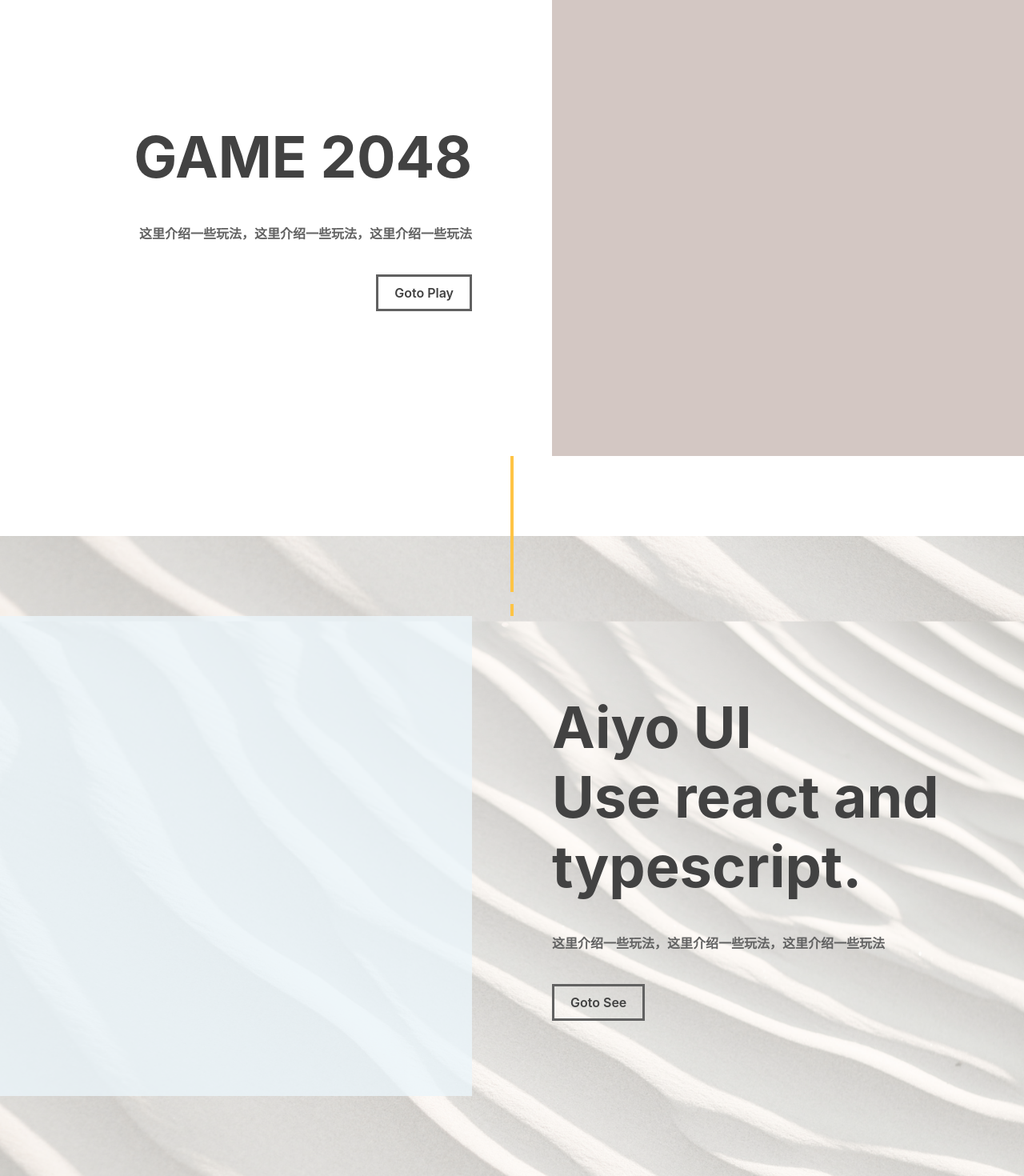
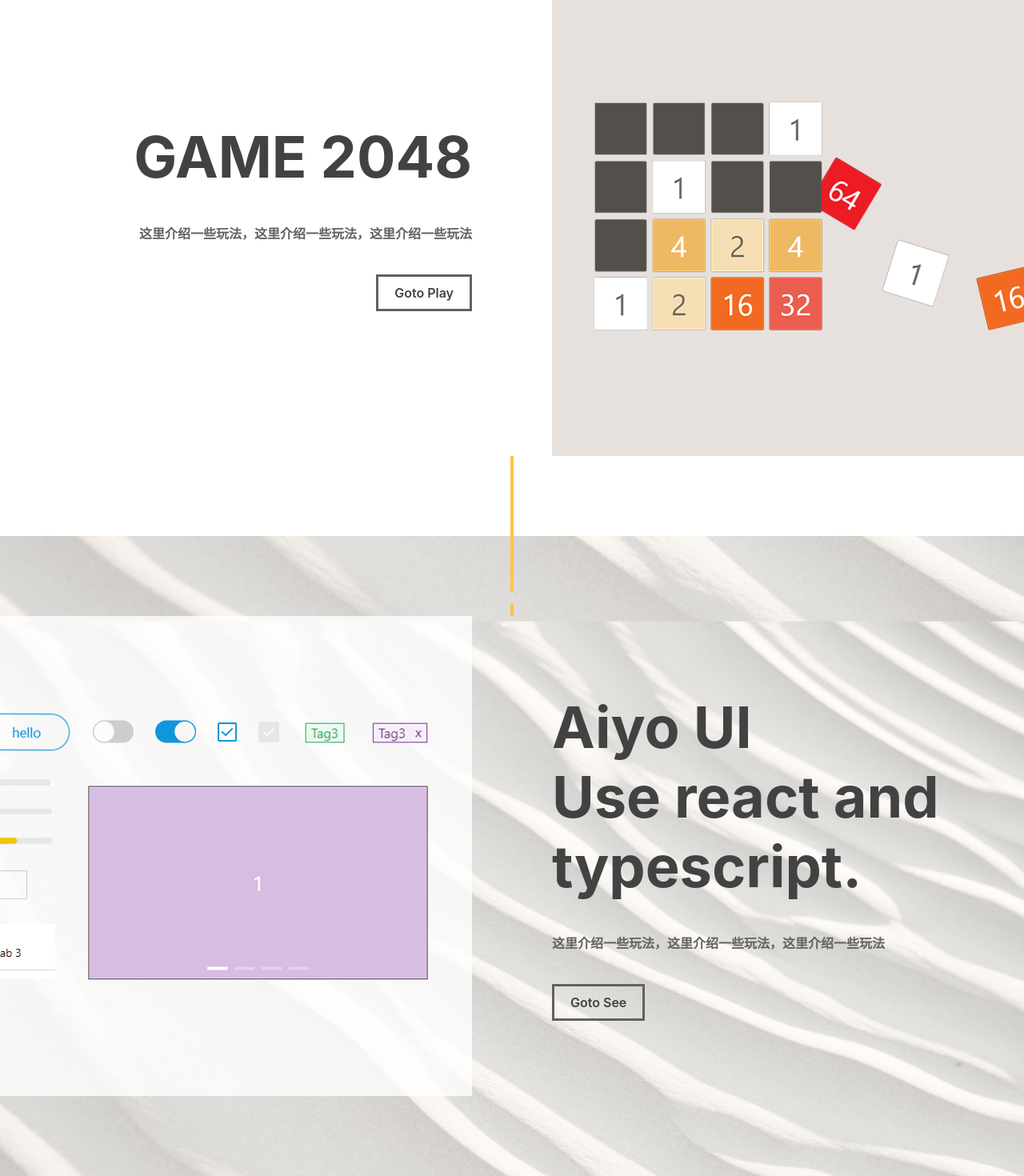
Before and after one commit to aiyo-w/aiyo-w.github.io, a React (Create React App) app: page / in a window 1280 px wide. Shown: the part 930-2400 px from the top of the page at 80% size. Built offline with nearby package versions, Linux system fonts and the light colour scheme.

Commit message:
update 作品展示

```diff
--- a/src/components/aiyo-ui.css
+++ b/src/components/aiyo-ui.css
@@ -14,7 +14,10 @@
 }
 
 .content.aiyo-ui-container .container .aiyo-ui-show {
-    background-color: rgba(235, 245, 251, 0.8);
+    background-color: rgba(255, 255, 255, 0.8);
+    background-image: url(./images/components.png);
+    background-position: right;
+    background-repeat: no-repeat;
 }
 
 /* .content.aiyo-ui-container .container .aiyo-ui-introduce {
--- a/src/components/aiyo-ui.tsx
+++ b/src/components/aiyo-ui.tsx
@@ -12,7 +12,7 @@ export class AiyoUI extends React.Component {
                         <span className="title">Use react and typescript.</span>
                         <span>这里介绍一些玩法，这里介绍一些玩法，这里介绍一些玩法</span>
                         <span>
-                            <a href="../../helloworld/index.html">Goto See</a>
+                            <a href="../../build-ui/index.html">Goto See</a>
                         </span>
                     </div>
                 </div>
--- a/src/components/works.css
+++ b/src/components/works.css
@@ -15,7 +15,11 @@
 
 .works-container .game2048-show {
     min-height: 600px;
-    background-color: #a1887f77;
+    background-color: #a1887f41;
+    background-image: url(./images/game.png);
+    background-position-x: 20px;
+    background-position-y: center;
+    background-repeat: no-repeat;
 }
 
 .works-container .game2048-introduce {
--- a/src/components/works.tsx
+++ b/src/components/works.tsx
@@ -13,7 +13,7 @@ export class Works extends React.Component {
                         <span className="title">GAME 2048</span>
                         <span>这里介绍一些玩法，这里介绍一些玩法，这里介绍一些玩法</span>
                         <span>
-                            <a href="../../helloworld/index.html">Goto Play</a>
+                            <a href="../../build-game/index.html">Goto Play</a>
                         </span>
                     </div>
                     <div className="game2048-show"></div>
```
Also changed, not shown: src/components/images/components.png (added), src/components/images/game.png (added).
